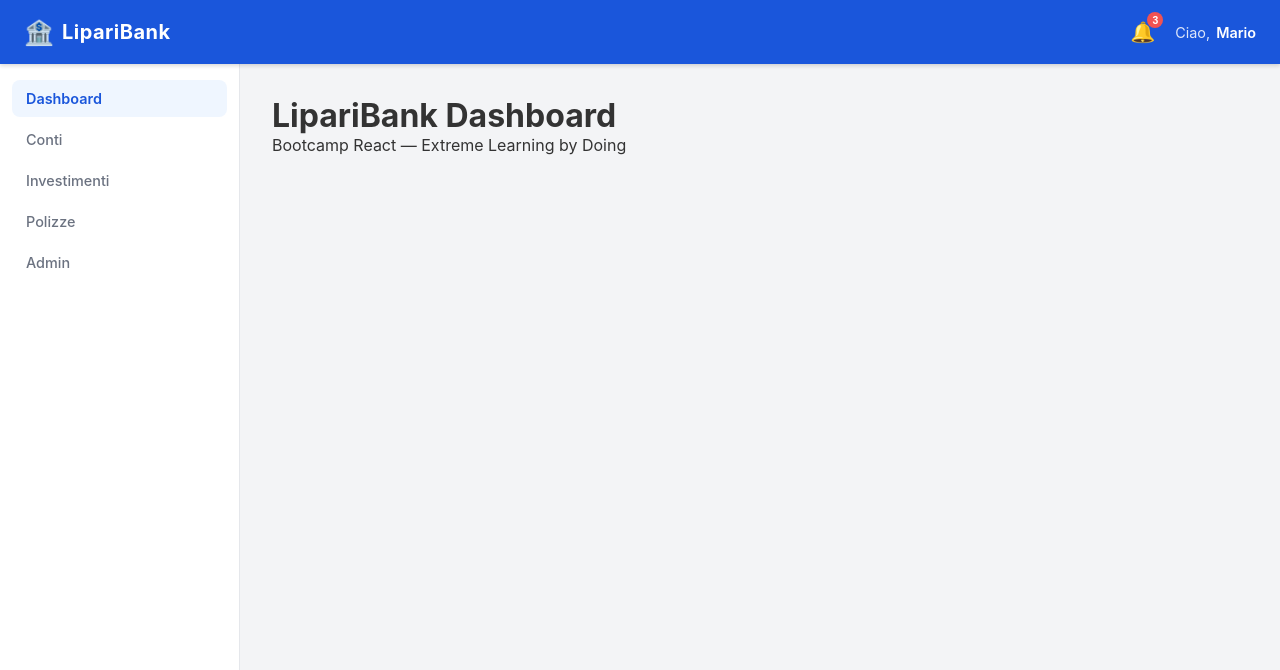
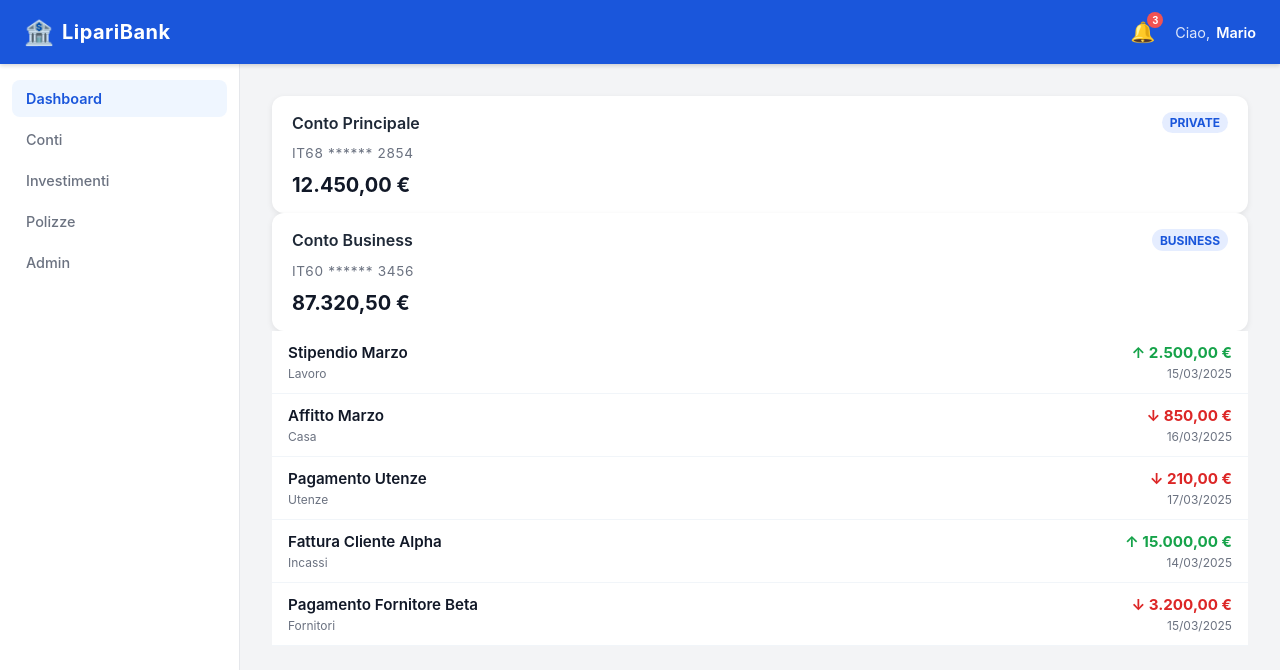
Before and after one commit to DaniloLipariConsulting/lipari-bank-dashboard, a React (Vite) app: page / in a window 1280 px wide. Shown: the top 670 px of the page. Built offline with nearby package versions, Linux system fonts and the light colour scheme.

Commit message:
Add dashboard

```diff
--- a/src/App.tsx
+++ b/src/App.tsx
@@ -1,11 +1,11 @@
 import './App.css'
 import AppShell from './core/layout/AppShell/AppShell'
+import Dashboard from './core/pages/DashboardPage/Dashboard'
 
 function App() {
   return (
     <AppShell>
-      <h1>LipariBank Dashboard</h1>
-      <p>Bootcamp React — Extreme Learning by Doing</p>
+      <Dashboard/>
     </AppShell>
   )
 }
--- /dev/null
+++ b/src/core/data/index.ts
@@ -0,0 +1,5 @@
+import rawData from "../../../db.json";
+import type { Account,Movement  } from "../../types/models";
+
+export const accounts: Account[] = rawData.accounts as Account[];
+export const movements: Movement[] = rawData.movements as Movement[];
--- /dev/null
+++ b/src/core/pages/DashboardPage/Dashboard.tsx
@@ -0,0 +1,17 @@
+import MovementRow from "../../../features/dashboard/components/MovementRow";
+import AccountSummaryCard from "../../../features/dashboard/components/AccountSummaryCard";
+import { accounts, movements } from "../../data";
+
+export default function Dashboard() {
+  return (
+    <>
+      {accounts.map((account) => (
+        <AccountSummaryCard key={account.id} account={account} />
+      ))}
+
+      {movements.map((movement) => (
+        <MovementRow key={movement.id} movement={movement} />
+      ))}
+    </>
+  );
+}
```
